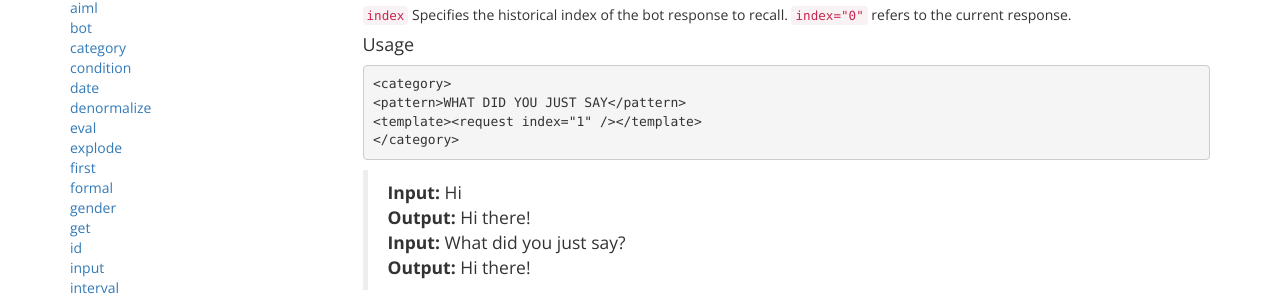
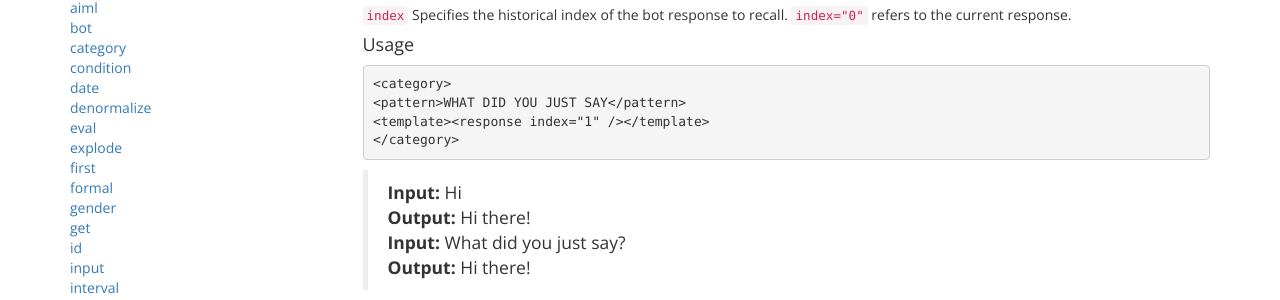
Before and after one commit to pandorabots/pandorabots.github.io, a Jekyll site: the page built from _aiml/response.md, in a window 1280 px wide. Shown: the part 233-533 px from the top of the page. Built offline with Jekyll 4.4.1, drawn with Linux system fonts in a browser that asks for light colours.

Commit message:
Fixed incorrect tag in Usage

```diff
--- a/_aiml/response.md
+++ b/_aiml/response.md
@@ -16,7 +16,7 @@ Specifies the historical index of the bot response to recall. `index="0"` refers
 
     <category>
     <pattern>WHAT DID YOU JUST SAY</pattern>
-    <template><request index="1" /></template>
+    <template><response index="1" /></template>
     </category>
 
 >**Input:** Hi
```
